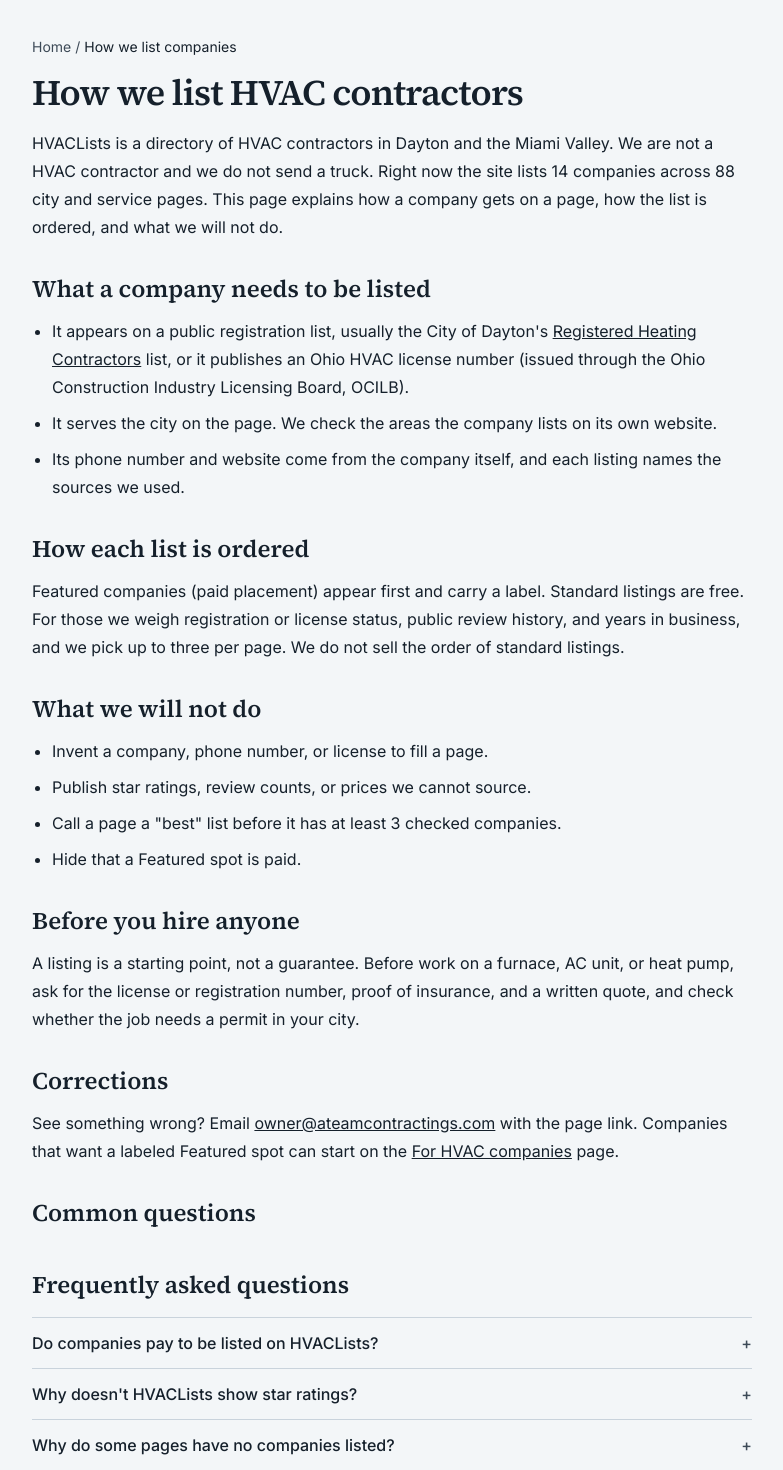
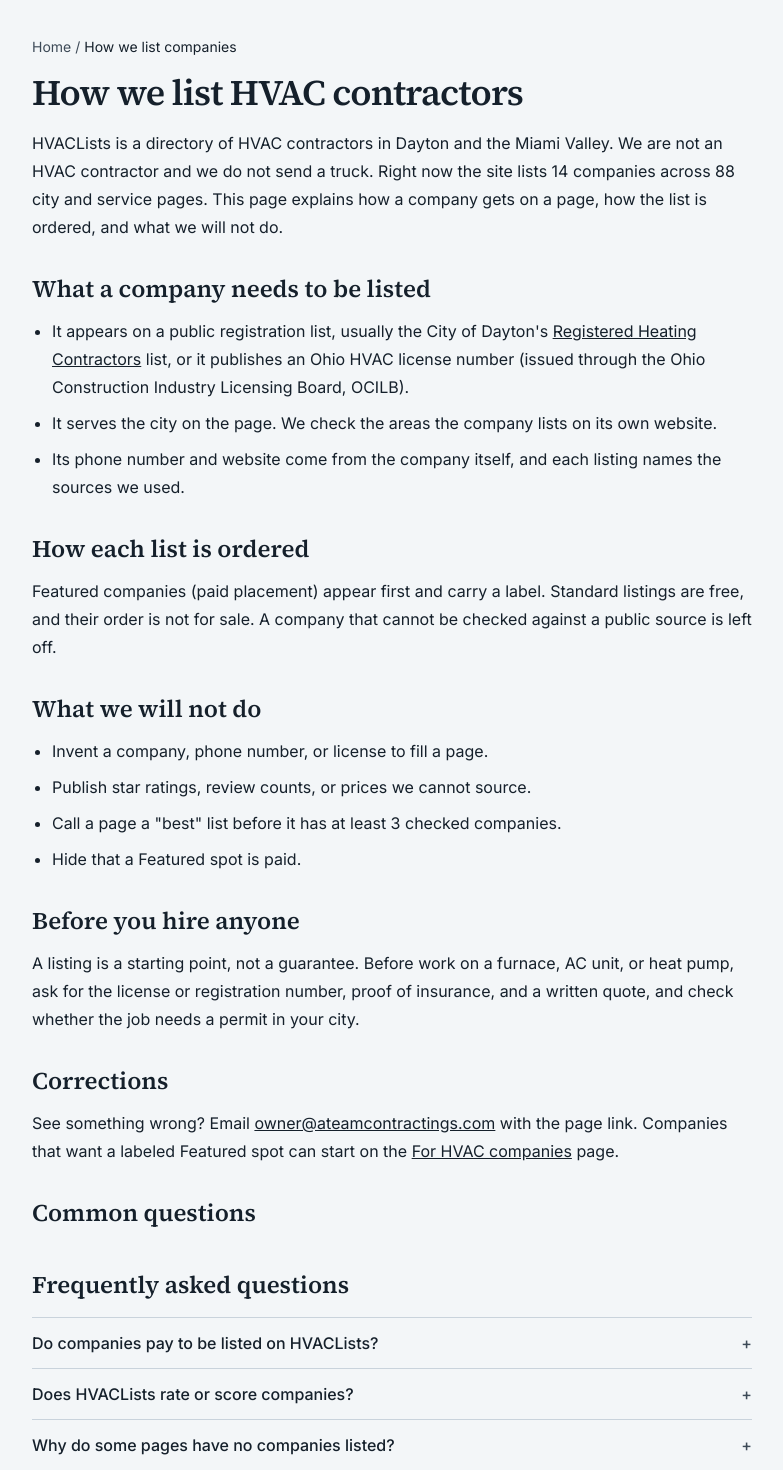
Before and after one commit to ateamowner/hvaclists, a Next.js app: page /how-we-list in a window 1280 px wide. Shown: the part 80-1550 px from the top of the page, without its empty margins (248-1031 px from the left). Built offline with nearby package versions, Linux system fonts and the light colour scheme; no server answers.

Commit message:
How-we-list: describe ordering as the code does it, rating FAQ points to each company's own BBB/Google profile (10/26 rule)

```diff
--- a/src/app/how-we-list/page.tsx
+++ b/src/app/how-we-list/page.tsx
@@ -36,8 +36,8 @@
     answer: `No. Standard listings are free and are not for sale. A company can buy a Featured spot, and every Featured spot is labeled "paid placement" on the page so you can tell it is an ad.`,
   },
   {
-    question: `Why doesn't ${site.name} show star ratings?`,
-    answer: `We only publish facts we can point to: the company name, phone, areas served, and its registration or license number with the source. We do not copy or invent star ratings or review counts.`,
+    question: `Does ${site.name} rate or score companies?`,
+    answer: `No. We do not give companies our own star score, and we do not invent ratings or review counts. We publish facts we can point to: the company name, phone, areas served, and its registration or license number with the source. To read reviews, look up the company's own BBB or Google Business profile.`,
   },
   {
     question: `Why do some pages have no companies listed?`,
@@ -80,7 +80,7 @@
       </h1>
       <p className="mt-4 leading-7">
         {site.name} is a directory of HVAC contractors in Dayton and the Miami Valley.
-        We are not a HVAC contractor and we do not send a truck. Right now the site
+        We are not an HVAC contractor and we do not send a truck. Right now the site
         lists {companyCount} companies across {pageCount} city and service
         pages. This page explains how a company gets on a page, how the list is
         ordered, and what we will not do.
@@ -113,9 +113,8 @@
       </h2>
       <p className="mt-3 leading-7">
         Featured companies (paid placement) appear first and carry a label.
-        Standard listings are free. For those we weigh registration or license
-        status, public review history, and years in business, and we pick up to
-        three per page. We do not sell the order of standard listings.
+        Standard listings are free, and their order is not for sale. A
+        company that cannot be checked against a public source is left off.
       </p>
 
       <h2 className="mt-8 font-heading text-2xl font-semibold">
```
